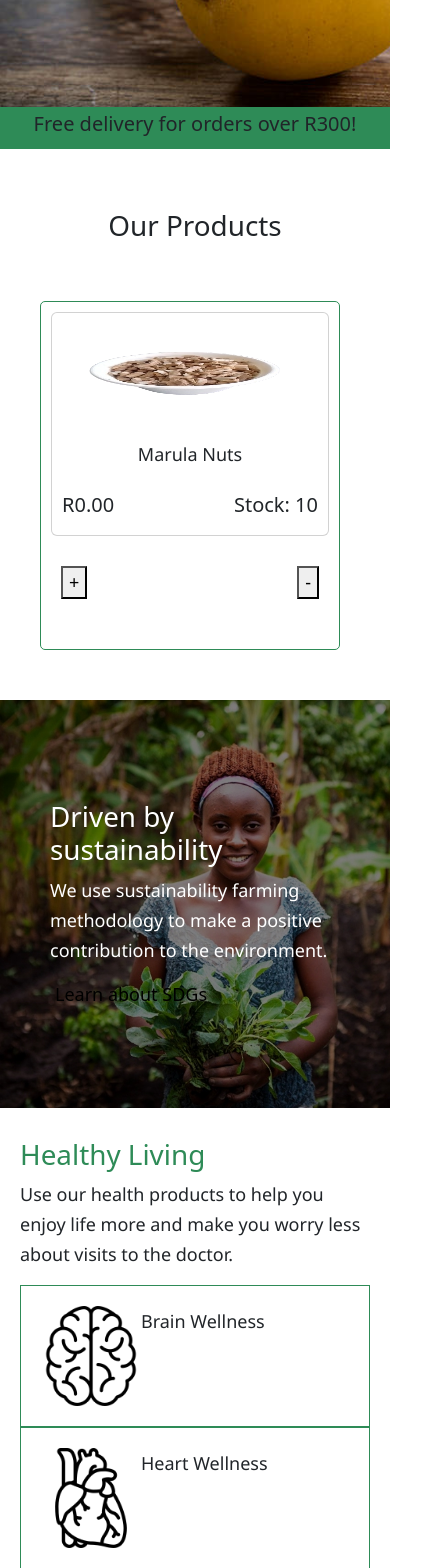
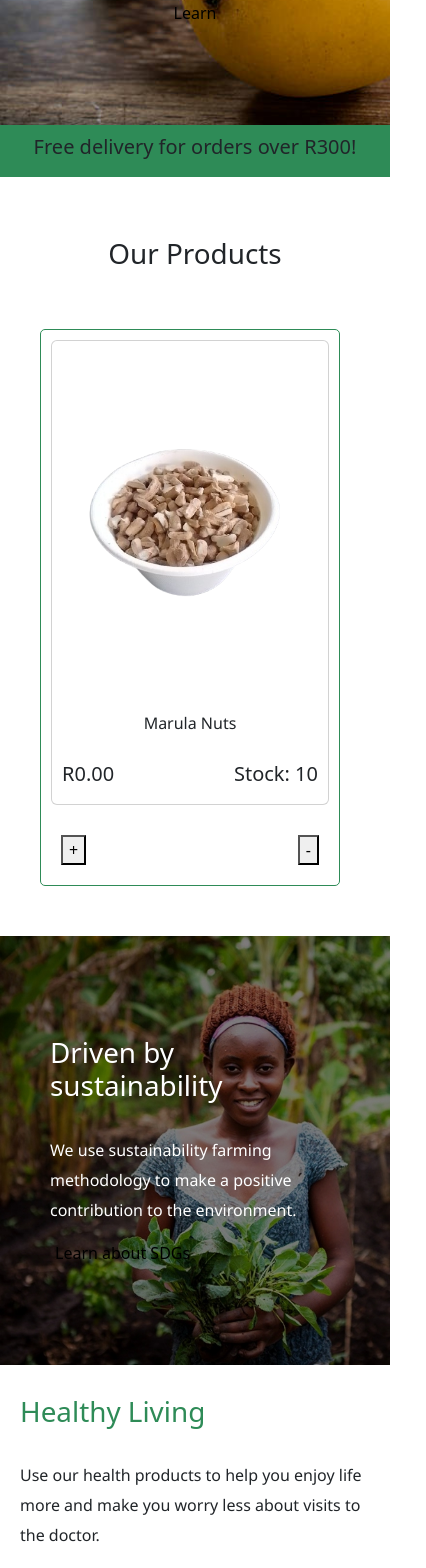
Before and after one commit to malebosambo/bereshit, a React (Vite) app: page / in a window 390 px wide. Shown: the part 380-1948 px from the top of the page, 426 px wide, since content can reach past the window. Built offline with nearby package versions, Linux system fonts and the light colour scheme.

Commit message:
update design for mobile query

```diff
--- a/package.json
+++ b/package.json
@@ -8,7 +8,6 @@
     "@testing-library/user-event": "^14.4.3",
     "bootstrap": "^5.3.3",
     "react": "^18.2.0",
-    "react-bootstrap": "^2.10.4",
     "react-dom": "^18.2.0",
     "react-router-dom": "^6.26.0",
     "web-vitals": "^3.1.0"
--- a/src/App.css
+++ b/src/App.css
@@ -3,15 +3,10 @@ a {
   text-decoration: none;
 }
 
-body {
-  font-size: 18px;
 
-}
 
-img {
-  height: 100px;
-  width: 100px;
-}
+
+
 
 p {
   font-family: 'Segoe UI', Tahoma, Geneva, Verdana, sans-serif;
@@ -28,8 +23,15 @@ p {
     padding: 50px 20px;
   }
 
+  .Contacts > div {
+    align-items: center;
+    display: flex;
+    flex-direction: column;
+  }
+
   .Footer {
     align-items: center;
+    background-color: seagreen;
     display: flex;
     flex-direction: column;
     padding: 20px;
@@ -39,7 +41,7 @@ p {
     text-align: center;
   }
 
-  .Harvest {
+  .Marula {
     background-image: url(/marula.jpg);
     background-repeat: no-repeat;
     background-size: cover;
@@ -65,17 +67,26 @@ p {
 
   .Health_Item {
     border: 1px solid seagreen;
+    border-radius: 5px;
     display: flex;
+
+    margin-top: 20px;
     padding: 20px;
     width: 100%;
   }
 
-  .Health_Item > img {
-    height: 100px;
+  .Health_Item > div {
+    background-color: grey;
+    border-radius: 50%;
+    margin-right: 30px;
+    padding: 20px;
   }
 
+
+
+
   .Icon {
-    height: 40px;
+    height: 70px;
   }
 
   .Logo {
@@ -130,6 +141,13 @@ p {
 
   .Recipe {
     padding: 40px 20px;
+  }
+
+  .Recipe > div {
+    align-items: center;
+    margin-top: 30px;
+    text-align: center;
+
   }
 
   .Product_Card_Btn {
--- a/src/App.jsx
+++ b/src/App.jsx
@@ -70,13 +70,13 @@ export function App() {
       <Header />
 
       <div className="Main_Content">
-        <div className="Harvest">
-          <h1>The Marula Magic</h1>
+        <div className="Marula">
+          <h1>The Marula Magic</h1><br />
           <p>Food from trees and herbs contain high concentration of nourishing substances.</p>
           <Link to="/blog/marula">Learn</Link>
         </div>
 
-        <div style={{ textAlign: "center", backgroundColor: "seagreen", padding: "5px" }}><h5>Free delivery for orders over R300!</h5></div>
+        <div style={{ textAlign: "center", backgroundColor: "seagreen", padding: "10px" }}><h5>Free delivery for orders over R300!</h5></div>
 
         <div className="Products">
           <div style={{ textAlign: "center", padding: "30px" }}><h1>Our Products</h1></div>
@@ -84,25 +84,26 @@ export function App() {
         </div>
 
         <div className="Sustainable">
-          <h1>Driven by sustainability</h1>
+          <h1>Driven by sustainability</h1><br />
+
           <p>We use sustainability farming methodology to make a positive contribution to the environment.</p>
           <a href="https://sdgs.un.org/goals">Learn about SDGs</a>
         </div>
 
         <div className="Health">
-          <h1>Healthy Living</h1>
-          <p>Use our health products to help you enjoy life more and make you worry less about visits to the doctor.</p>
-          <div className="Health_Item"><img src="./brain.png" alt="brain wellness"/><p>Brain Wellness</p></div>
-          <div className="Health_Item"><img src="./heart.png" alt="heart wellness"/><p>Heart Wellness</p></div>
-          <div className="Health_Item"><img src="./kidney.png" alt="kidney wellness"/><p>Kidney Wellness</p></div>
-          <div className="Health_Item"><img src="./intestine.png" alt="intestine wellness"/><p>Intestine Wellness</p></div>
+          <h1>Healthy Living</h1><br />
+          <p>Use our health products to help you enjoy life more and make you worry less about visits to the doctor.</p><br />
+          <div className="Health_Item"><div><img src="./brain.png" alt="brain wellness" className="Icon" /></div><h3>Brain Wellness</h3></div>
+          <div className="Health_Item"><div><img src="./heart.png" alt="heart wellness" className="Icon" /></div><h3>Heart Wellness</h3></div>
+          <div className="Health_Item"><div><img src="./kidney.png" alt="kidney wellness" className="Icon" /></div><h3>Kidney Wellness</h3></div>
+          <div className="Health_Item"><div><img src="./intestine.png" alt="intestine wellness" className="Icon" /></div><h3>Intestine Wellness</h3></div>
         </div>
 
         <div className="Recipe">
-          <h1>Weekly Recipe</h1>
-          <img src="./pizza.jpeg" alt="vegan pizza" />
+          <h1>Weekly Recipe</h1><br />
+          <div><img src="./pizza.jpeg" alt="Vegan Pizza" /></div>
           <div><img src="pizza.jpg" alt="Pizza Icon" className="Icon" /><h3>Matso Base Vegan Pizza</h3></div>
-          <div><img src="alarm.jpg" alt="Alarm Icon" width="20px" /><p>30 min</p></div>
+          <div><img src="alarm.jpg" alt="Alarm Icon" className="Icon" /><h3>30 min</h3></div>
         </div>
       </div>
 
--- a/src/components/footer.jsx
+++ b/src/components/footer.jsx
@@ -12,8 +12,9 @@ export default function Footer() {
 
         <div className="Contacts">
           <h3>Contacts</h3><br />
-          <img src="./email.png" alt="Email Icon" className="Icon" /><a href="mailto:info@bereshit.com">info@bereshit.com</a>
-          <img src="./telephone.png" alt="Telephone Icon" className="Icon" /><a href="tel:+27630013711">+27670537445</a><br />
+          <div><img src="./email.png" alt="Email Icon" className="Icon" /><br />
+<a href="mailto:info@bereshit.com">info@bereshit.com</a></div><br />
+          <div><img src="./telephone.png" alt="Telephone Icon" className="Icon" /><br /><a href="tel:+27630013711">+27670537445</a></div><br />
         </div>
 
         <div className="Socials">
```
Also changed, not shown: 1 other file (tests, documents, lock files or other folders).
